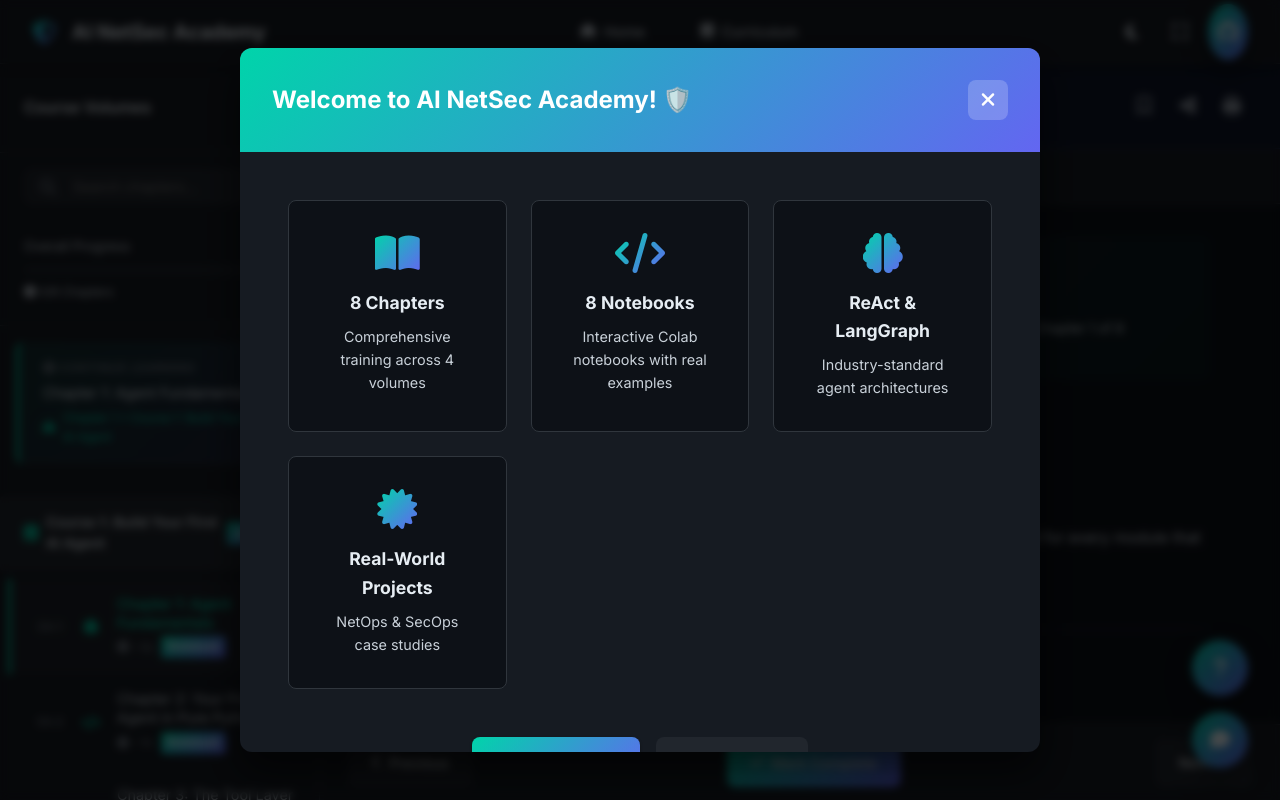
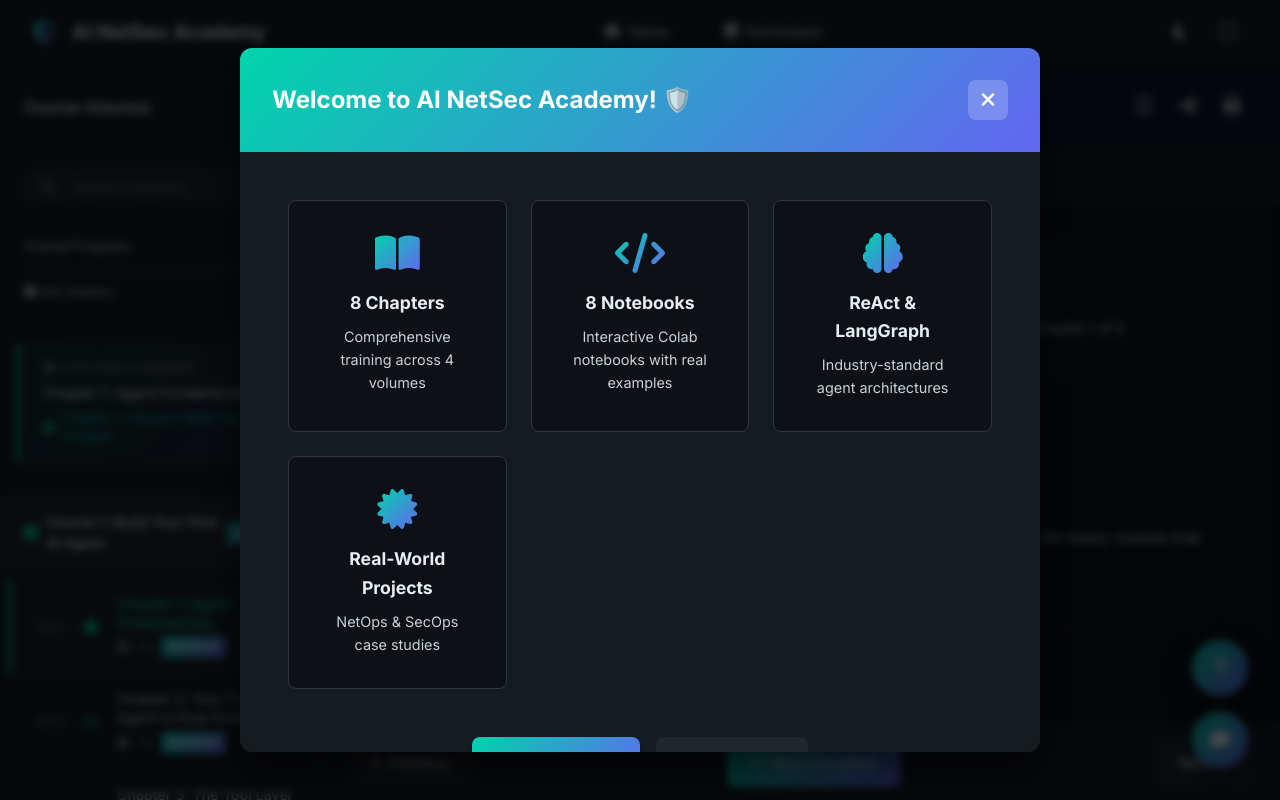
Before and after one commit to eduardd76/academy_vexpertai, a plain HTML site: page index.html in a window 1280 px wide. Drawn offline with nearby package versions, Linux system fonts and the light colour scheme; no server answers.

Commit message:
Remove GitHub icon from header

```diff
--- a/index.html
+++ b/index.html
@@ -51,9 +51,7 @@
                 <button class="btn-icon" id="fullscreen-toggle" title="Toggle fullscreen">
                     <i class="fas fa-expand"></i>
                 </button>
-                <a href="https://github.com/eduardd76/AI_for_networking_and_security_engineers" target="_blank" class="btn-icon" title="GitHub">
-                    <i class="fab fa-github"></i>
-                </a>
+
             </div>
         </div>
     </header>
```
